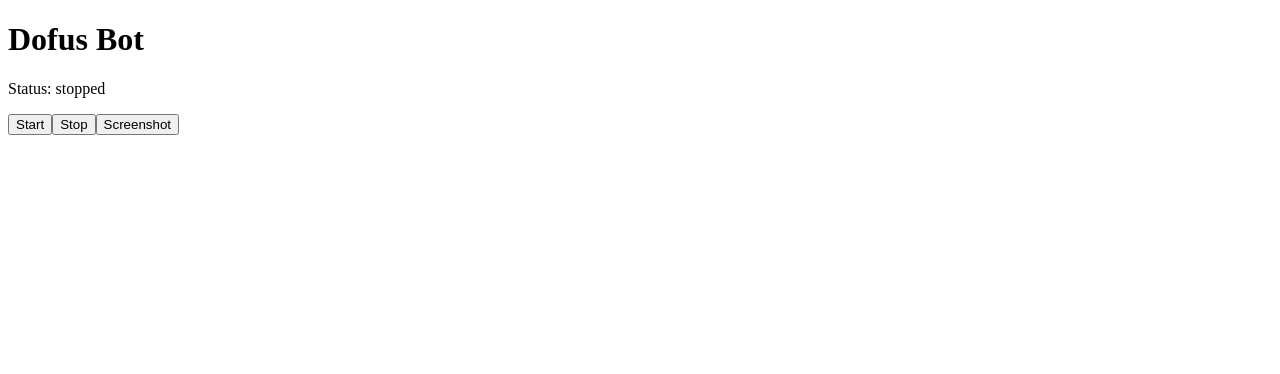
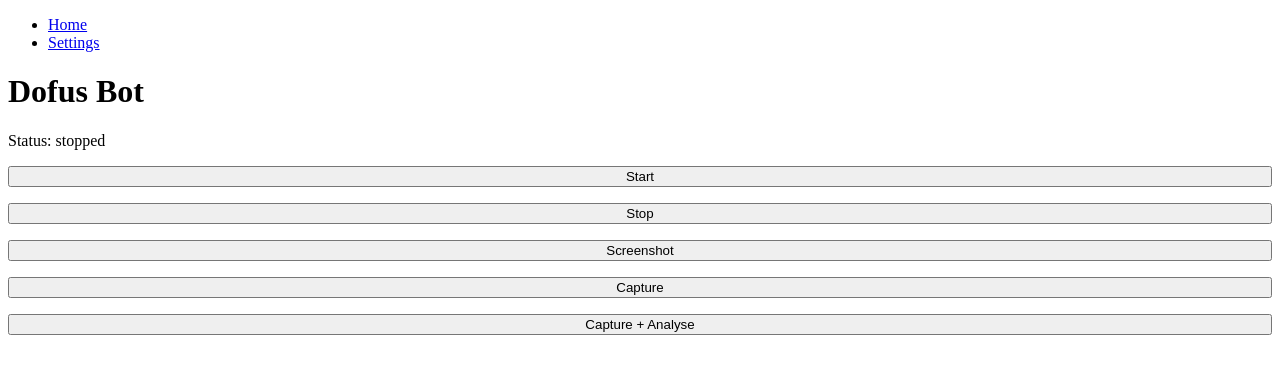
Before and after one commit to LightInn/dofus-hunteRS, a React (Vite) app: page / in a window 1280 px wide. Shown: the top 374 px of the page. Built offline with nearby package versions, Linux system fonts and the light colour scheme.

Commit message:
feat: add routing and settings panel
- Integrated React Router for navigation between Home and Settings.
- Updated state management in the SettingsPanel component.
- Renamed App component to Home for clarity.
- Added new styles for the SettingsPanel.

```diff
--- a/src/App.tsx
+++ b/src/App.tsx
@@ -1,34 +1,41 @@
 // frontend/src/App.tsx
-import { invoke } from "@tauri-apps/api/core";
-import { useState } from 'react'
+import {
+    BrowserRouter as Router,
+    Route,
+    Link, Routes
+} from "react-router-dom";
+import Home from "./pages/home.tsx";
+import SettingsPanel from "./components/SettingsPanel.tsx";
+
 
 function App() {
-    const [status, setStatus] = useState('stopped')
-
-    const handleStart = async () => {
-        await invoke('start_bot')
-        setStatus('running')
-    }
-
-    const handleStop = async () => {
-        await invoke('stop_bot')
-        setStatus('stopped')
-    }
-
-    function handleScreenshot() {
-        invoke('capture_game_region').then((response) => {
-            console.log(response)
-        })
-    }
 
     return (
-        <div>
-            <h1>Dofus Bot</h1>
-            <p>Status: {status}</p>
-            <button onClick={handleStart}>Start</button>
-            <button onClick={handleStop}>Stop</button>
-            <button onClick={handleScreenshot}>Screenshot</button>
-        </div>
+
+        <Router>
+
+            <div>
+                <nav>
+                    <ul>
+                        <li>
+                            <Link to="/">Home</Link>
+                        </li>
+                        <li>
+                            <Link to="/settings">Settings</Link>
+                        </li>
+
+                    </ul>
+                </nav>
+            </div>
+
+
+            <Routes>
+                <Route path="/" element={<Home/>}/>
+                <Route path="/settings" element={<SettingsPanel/>}/>
+            </Routes>
+        </Router>
+
+
     )
 }
 
--- a/src/components/SettingsPanel.tsx
+++ b/src/components/SettingsPanel.tsx
@@ -1,7 +1,7 @@
 import React, {useState, useEffect} from 'react';
 import {invoke} from "@tauri-apps/api/core";
 
-interface AppConfig {
+interface BotConfig {
     api: {
         url: string;
         token: string;
@@ -19,20 +19,20 @@
 }
 
 export default function SettingsPanel() {
-    const [config, setConfig] = useState<AppConfig | null>(null);
+    const [config, setConfig] = useState<BotConfig | null>(null);
 
     useEffect(() => {
         loadConfig();
     }, []);
 
     const loadConfig = async () => {
-        const config = await invoke<AppConfig>('get_config');
+        const config = await invoke<BotConfig>('get_config');
         setConfig(config);
     };
 
-    const updateConfig = async (section: keyof AppConfig, field: string, value: any) => {
+    const updateConfig = async (section: keyof BotConfig, field: string, value: any) => {
         const updated = {...config, [section]: {...config[section], [field]: value}};
-        await invoke('update_config', {config: updated});
+        await invoke('update_config', {newConfig: updated});
         setConfig(updated);
     };
 
--- /dev/null
+++ b/src/pages/home.tsx
@@ -0,0 +1,51 @@
+// frontend/src/App.tsx
+import {invoke} from "@tauri-apps/api/core";
+import {useState} from 'react'
+
+function Home() {
+    const [status, setStatus] = useState('stopped')
+
+    const handleStart = async () => {
+        await invoke('start_bot')
+        setStatus('running')
+    }
+
+    const handleStop = async () => {
+        await invoke('stop_bot')
+        setStatus('stopped')
+    }
+
+    function handleScreenshot() {
+        invoke('take_screenshot').then((response) => {
+            console.log(response)
+        })
+    }
+
+    function handleCapture() {
+        invoke('capture_game_region').then((response) => {
+            console.log(response)
+        })
+    }
+
+    function handleCaptureAnalyse() {
+        invoke('capture_analyse').then((response) => {
+            console.log(response)
+        })
+    }
+
+    return (
+        <div>
+            <h1>Dofus Bot</h1>
+            <p>Status: {status}</p>
+            <div style={{display: 'flex', flexDirection: "column", gap: '1rem'}}>
+                <button onClick={handleStart}>Start</button>
+                <button onClick={handleStop}>Stop</button>
+                <button onClick={handleScreenshot}>Screenshot</button>
+                <button onClick={handleCapture}>Capture</button>
+                <button onClick={handleCaptureAnalyse}>Capture + Analyse</button>
+            </div>
+        </div>
+    )
+}
+
+export default Home
--- /dev/null
+++ b/src/styles/SettingsPanel.css
@@ -0,0 +1,34 @@
+.settings-container {
+    padding: 20px;
+    max-width: 800px;
+    margin: 0 auto;
+}
+
+.settings-section {
+    margin-bottom: 2rem;
+    padding: 1rem;
+    border: 1px solid #ddd;
+    border-radius: 8px;
+}
+
+.region-input .coordinate-inputs {
+    display: grid;
+    grid-template-columns: repeat(4, 1fr);
+    gap: 0.5rem;
+}
+
+.region-input input {
+    width: 100%;
+    padding: 0.3rem;
+}
+
+label {
+    display: block;
+    margin-bottom: 1rem;
+}
+
+h3 {
+    color: #2c3e50;
+    border-bottom: 2px solid #eee;
+    padding-bottom: 0.5rem;
+}
```
Also changed, not shown: package.json (+6 -4 lines), 1 other file (tests, documents, lock files or other folders).
